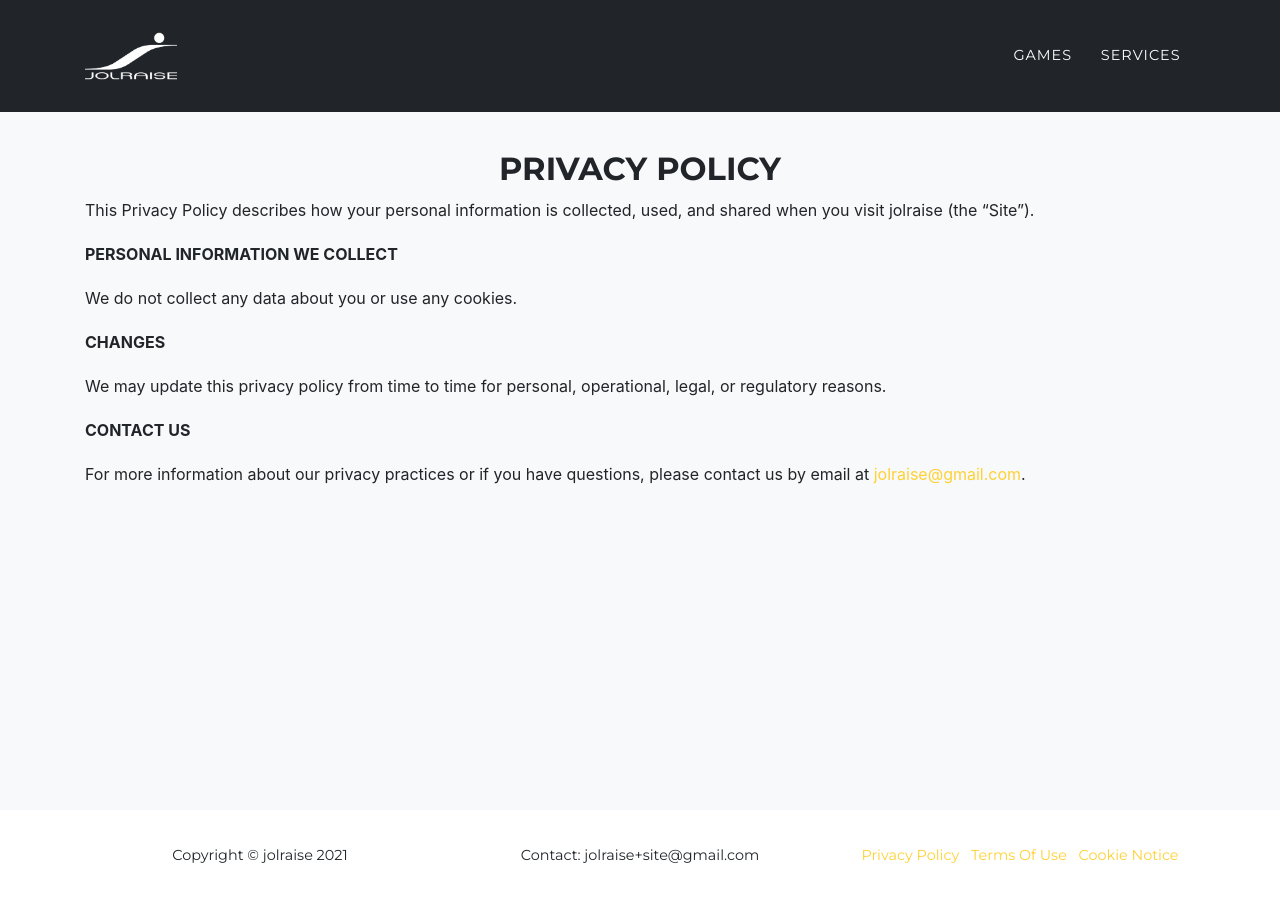
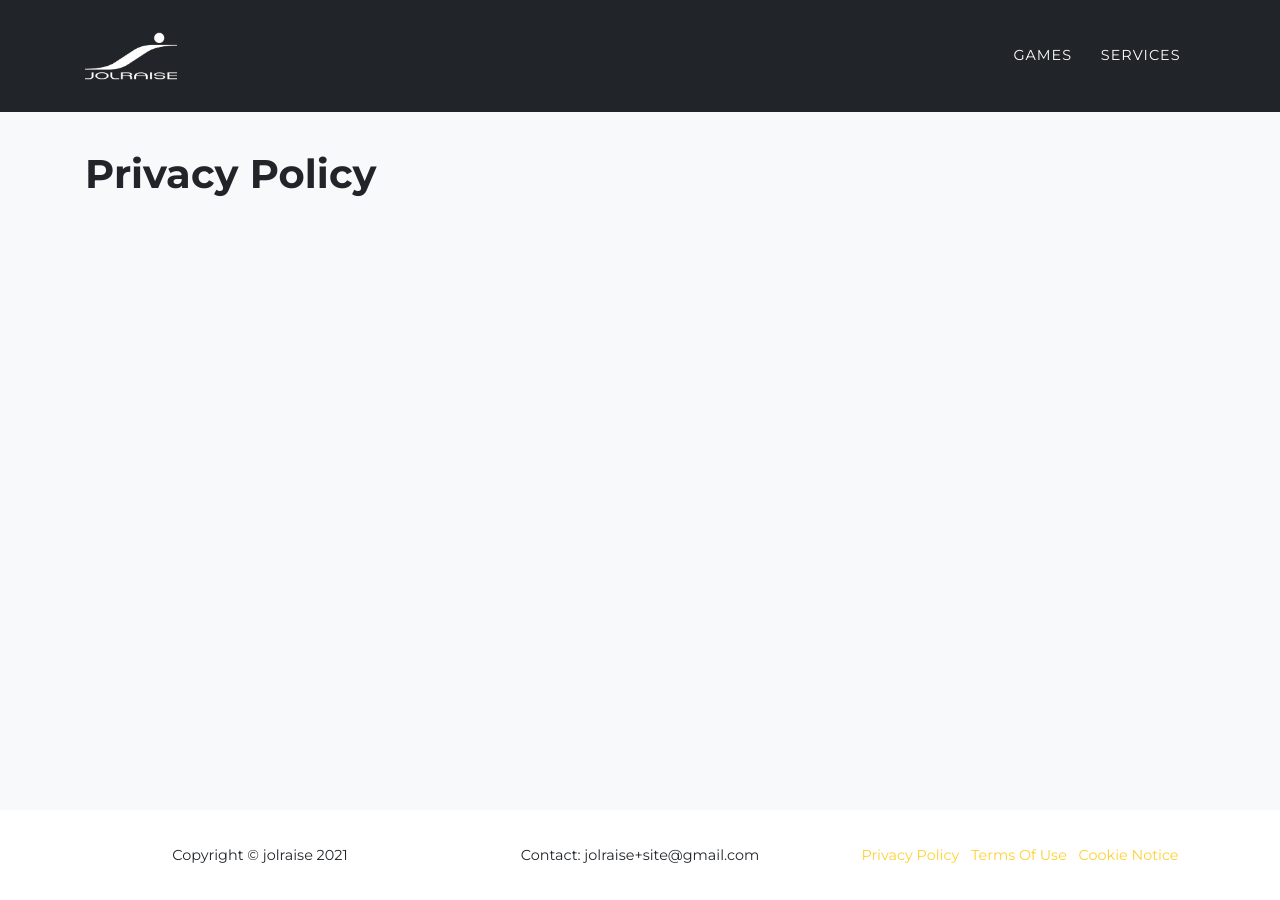
Before and after one commit to jolraise/jolraise.github.io, a Jekyll site: the page built from privacypolicy.md, in a window 1280 px wide. Built offline with Jekyll 4.4.1, drawn with Linux system fonts in a browser that asks for light colours; some web fonts are replaced.

Commit message:
site WIP

```diff
--- a/_data/sitetext.yml
+++ b/_data/sitetext.yml
@@ -34,7 +34,7 @@ en: &DEFAULT_EN
         desc: "New games ideas with attention to details."
         icon: fas fa-laptop
       - title: "Release"
-        desc: "Release under any mobile platforms. Monetization strategies. Meet milestones properly."
+        desc: "Release under any mobile platform. Monetization strategies. Meet milestones properly."
         icon: fab fa-airbnb
 
   timeline:
--- a/privacypolicy.md
+++ b/privacypolicy.md
@@ -1,38 +1,7 @@
 ---
 layout: page
-title: Privacy Policy
+title: jolraise | Privacy Policy
 background: grey
 ---
-<div class="col-lg-12 text-center">
-	<h2 class="section-heading text-uppercase">Privacy Policy</h2>
-</div>
 
-This Privacy Policy describes how your personal information is collected, used, and shared when you visit {{ site.title }} (the “Site”).
-
-**PERSONAL INFORMATION WE COLLECT**
-
-{% if site.analytics.google %}
-
-Automatically Collected (Google Analytics):
-
-When you visit the Site, we automatically receive information about your device from your browser, such as your IP address. As you browse the Site, we also collect information about how you interact with the Site. We refer to this automatically-collected information as “Device Information”.
-
-We collect Device Information using cookies. “Cookies” are data files that are placed on your device. For more information about cookies and how to disable them, visit http://www.allaboutcookies.org.
-
-We do this using Google Analytics: <https://www.google.com/intl/en/policies/privacy/>.
-
-You can opt-out of Google Analytics here: <https://tools.google.com/dlpage/gaoptout>.
-
-{% else %}
-
-We do not collect any data about you or use any cookies.
-
-{% endif %}
-
-**CHANGES**
-
-We may update this privacy policy from time to time for personal, operational, legal, or regulatory reasons.
-
-**CONTACT US**
-
-For more information about our privacy practices or if you have questions, please contact us by email at <a href="mailto:{{ site.email }}">{{ site.email }}</a>.
+# Privacy Policy
```
Also changed, not shown: cookienotice.md (+4 -1 lines), termsofuse.md (+3 -2 lines).
